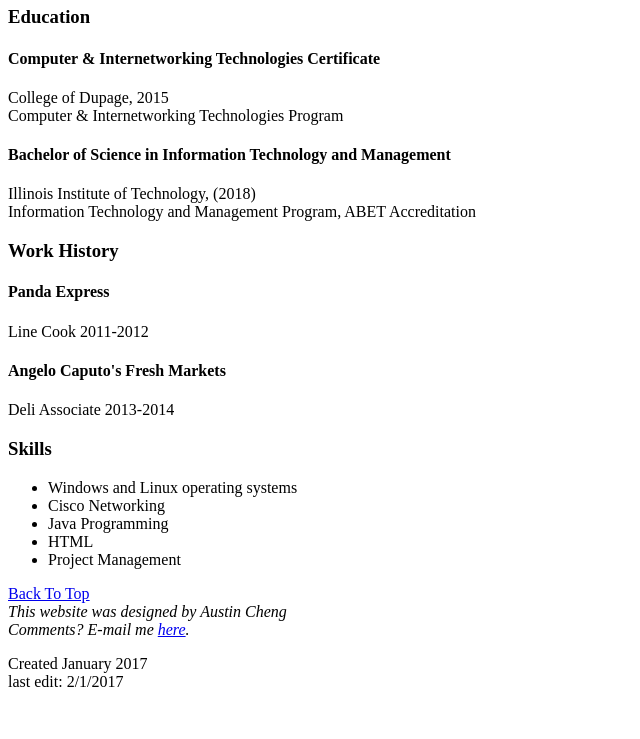
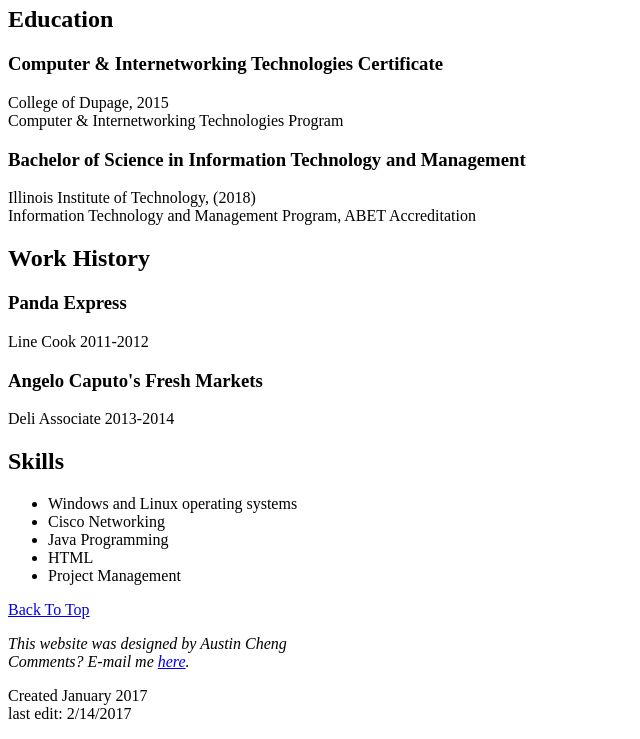
Before and after one commit to AC2050/Project-2, a plain HTML site: page Project 1/resume.html in a window 1280 px wide. Shown: the part 235-974 px from the top of the page, without its empty margins (0-640 px from the left). Before the commit the page ends 942 px from the top, so only its background shows below. Drawn offline with Linux system fonts and the light colour scheme.

Commit message:
Resume Update
<h3>-<h4> restructured to <h2>-<h3>.  removed <article> wrap. wrapped text within <address> in <p> tags. added id attributes. updated last edited date. changed text editor tab settings to double space but haven't completely redone tabbing so it might look a bit wonky.

```diff
--- a/Project 1/resume.html
+++ b/Project 1/resume.html
@@ -8,7 +8,7 @@
 		<header>
 			<h2>Austin Cheng's Website</h2>
 			<h3>Navigation</h3>
-			<nav>
+			<nav id="nav">
 				<ul>
 					<li><a href="home.html">Home</a></li>
 					<li><a href="about.html">About</a></li>
@@ -17,27 +17,26 @@
 			</nav>
 		</header>
 
-		<h1>My Resume</h1>
+		<h1>Austin's Resume</h1>
 
-		<article>
-			<section>
-				<h3>Education</h3>
-					<h4>Computer & Internetworking Technologies Certificate</h4>
+		<section id="edu">
+			<h2>Education</h2>
+				<h3>Computer & Internetworking Technologies Certificate</h3>
 				College of Dupage, 2015<br>
 				Computer & Internetworking Technologies Program
-					<h4>Bachelor of Science in Information Technology and Management</h4>
+				<h3>Bachelor of Science in Information Technology and Management</h3>
 				Illinois Institute of Technology, (2018)<br>
 				Information Technology and Management Program, ABET Accreditation
 		</section>
-			<section>
-				<h3>Work History</h3>
-					<h4>Panda Express</h4>
+		<section id="work">
+			<h2>Work History</h2>
+				<h3>Panda Express</h3>
 				Line Cook 2011-2012
-					<h4>Angelo Caputo's Fresh Markets</h4>
+				<h3>Angelo Caputo's Fresh Markets</h3>
 				Deli Associate 2013-2014
 		</section>
-			<section>
-				<h3>Skills</h3>
+		<section id="skills">
+			<h2>Skills</h2>
 			<ul>
 				<li>Windows and Linux operating systems</li>
 				<li>Cisco Networking</li>
@@ -46,17 +45,19 @@
 				<li>Project Management</li>
 			</ul>
 		</section>
-		</article>
+
 
 		<footer>
 			<a href="#top">Back To Top</a>
 			<address>
+				<p>
 					This website was designed by Austin Cheng<br>
 					Comments? E-mail me <a href="mailto:acheng2@hawk.iit.edu">here</a>. <br>
+				</p>
 			</address>
 			<p>
 				Created January 2017<br>
-				last edit: 2/1/2017
+				last edit: 2/14/2017
 			</p>
 		</footer>
   </body>
```
Lines whose indentation alone changed are shown as unchanged.
